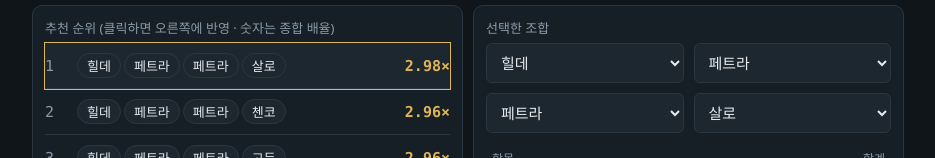
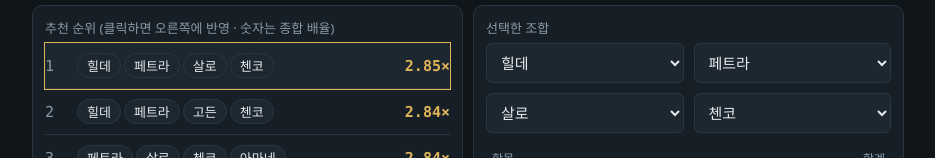
Before and after one commit to jajajajjajajaj/---, a plain HTML site: page index.html in a window 1280 px wide. Shown: the part 642-800 px from the top of the page, without its empty margins (172-1107 px from the left). Drawn offline with Linux system fonts and the light colour scheme.

Commit message:
Add files via upload

```diff
--- a/index.html
+++ b/index.html
@@ -78,6 +78,7 @@ details{margin-top:10px}summary{cursor:pointer;color:var(--dim);font-size:13px}
 // op 공격풀: 101 파괴력  102 공격력  103 피해증가  104 스킬피해증가  301 적받는피해증가  302 적방어감소  303 적체력감소
 // op 방어풀: 111 받는피해감소  112 방어력  113 체력  201 적피해감소  202 적공격력감소  203 적파괴력감소
 // chance: 발동 확률(%) — 없으면 항상 적용.  turns: 지속 턴(참고용)
+// unique: 집결장·집결원 통틀어 한 번만 적용되는 스킬 (중복 무시)
 // chancePerType: 병종마다 독립 판정되는 확률 → 실제 확률 = 1-(1-p)^(비율>0인 병종 수)
 // scope: "all" | "inf" | "cav" | "arc" | ["inf","arc"]  (기본 all)
 // weapon.mode: "attack"(공성/집결 시작) | "defend"(수성) | "all"
@@ -116,7 +117,7 @@ const HEROES = [
     weapon:{ name:"Vanguard", ko:"선봉", mode:"defend", effects:[{op:112,val:15}] } },
   { id:"petra", ko:"페트라", en:"Petra", gen:3, type:"cav", rarity:"legendary", status:"ok",
     skills:[
-      { name:"Evil Eye", ko:"사악한 눈", chancePerType:50, effects:[{op:301,val:50}] },   // 병종 1개 50% / 2개 75% / 3개 87.5% (병종별 독립 판정)
+      { name:"Evil Eye", ko:"사악한 눈", chancePerType:50, unique:true, effects:[{op:301,val:50}] },   // 집결 전체에서 1개만 적용   // 병종 1개 50% / 2개 75% / 3개 87.5% (병종별 독립 판정)
       { name:"The Favor", ko:"행운", chance:50, effects:[{op:102,val:50}] },
       { name:"The Shield", ko:"방패", chance:40, effects:[{op:111,val:50}] },
     ],
@@ -330,9 +331,9 @@ function skillEffects(skill){ // → [{op,val}]
   let chance = skill.chance;
   if(skill.chancePerType){ const n=["inf","arc","cav"].filter(t=>st.ratio[t]>0).length; chance = 100*(1-Math.pow(1-skill.chancePerType/100, n)); }
   const p = chance && st.prob==="ev" ? chance/100 : 1;
-  return skill.effects.map(e=>({op:e.op, val:e.val*p*scopeShare(e.scope||skill.scope)}));
+  return skill.effects.map(e=>({op:e.op, val:e.val*p*scopeShare(e.scope||skill.scope), uid: skill.unique ? skill.name : null}));
 }
-function sumIds(effs){ const m={}; effs.forEach(e=>{m[e.op]=(m[e.op]||0)+e.val;}); return m; }
+function sumIds(effs){ const m={}, seen=new Set(); effs.forEach(e=>{ if(e.uid){ if(seen.has(e.uid)) return; seen.add(e.uid); } m[e.op]=(m[e.op]||0)+e.val;}); return m; }
 function mult(ids, keys){ return keys.reduce((a,k)=>a*(1+(ids[k]||0)/100),1); }
 function leaderEffects(){ const out=[]; const list=[];
   for(const t of ["inf","arc","cav"]){ const h=byId[st.leaders[t]]; if(!h) continue;
```
